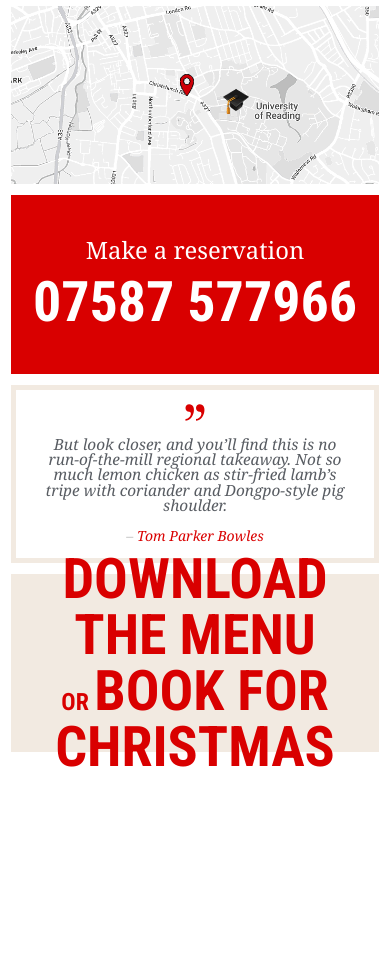
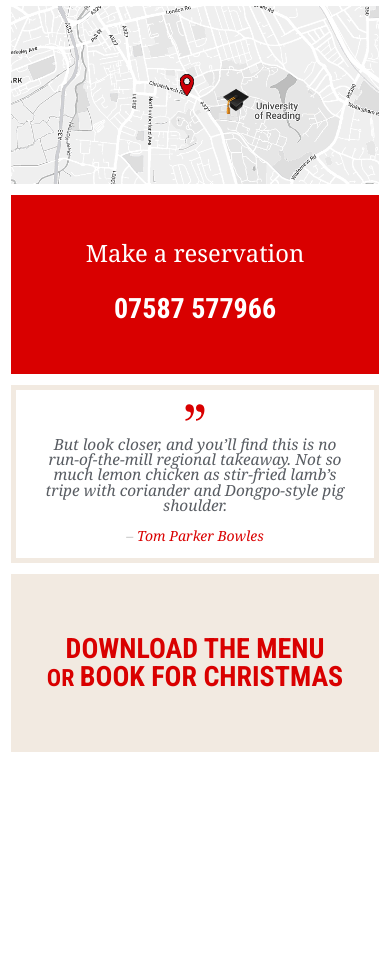
Before and after one commit to kungfukitchen/kungfureading, a PHP site: page / in a window 390 px wide. Shown: the part 991-1957 px from the top of the page. Run offline with PHP 8.4, Linux system fonts and the light colour scheme; some libraries are stand-ins or nearby versions.

Commit message:
Update styles.css

```diff
--- a/styles.css
+++ b/styles.css
@@ -1567,8 +1567,9 @@ hr {
   }
   .font--heading a {
     color: #fff;
-    font-size: 4rem;
-  }
+    font-size: 2rem;
+  }
+
 }
 .quotecarousel {
   display: flex;
```
